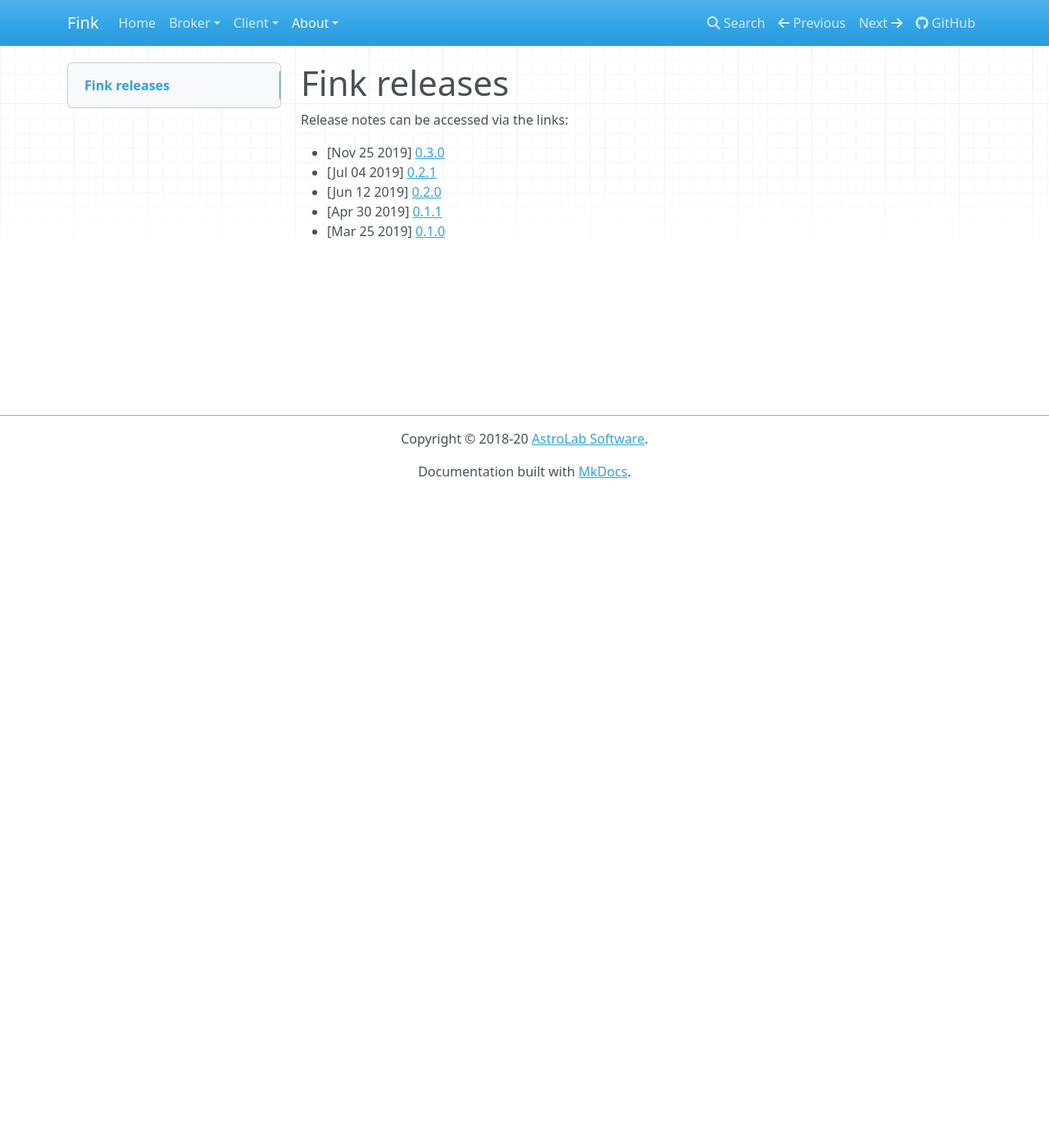
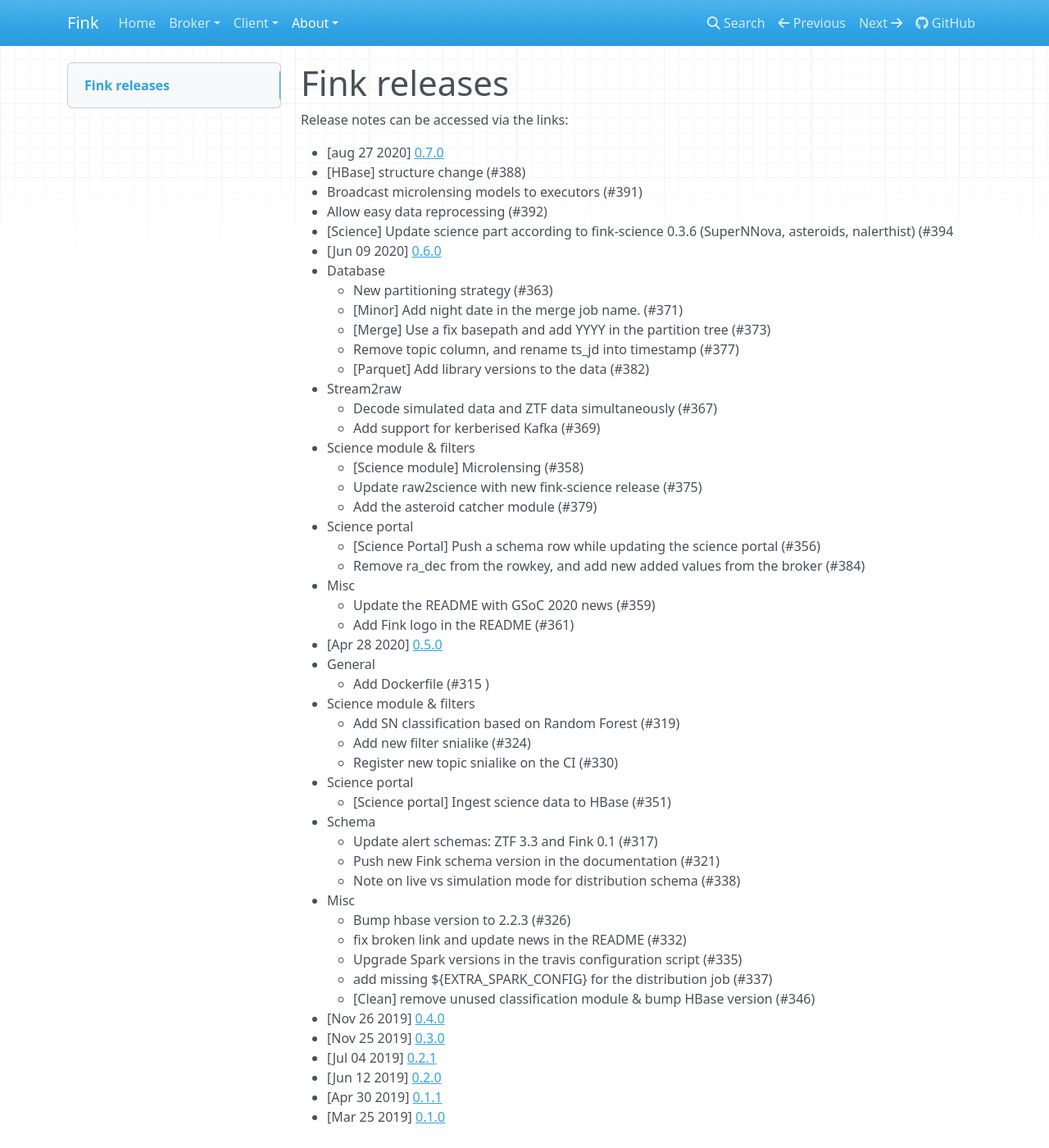
Before and after one commit to astrolabsoftware/fink, an MkDocs documentation site: the page built from docs/release-notes.md, in a window 1280 px wide and 1400 px high. Shown: the whole window at 82% size. Built offline with MkDocs 1.6.1, drawn with Linux system fonts in a browser that asks for light colours; nearby versions of some CDN libraries.

Commit message:
Update the release notes

```diff
--- a/docs/release-notes.md
+++ b/docs/release-notes.md
@@ -2,6 +2,51 @@
 
 Release notes can be accessed via the links:
 
+- [aug 27 2020] [0.7.0](https://github.com/astrolabsoftware/fink-broker/releases/tag/0.7.0)
+  - [HBase] structure change (#388)
+  - Broadcast microlensing models to executors (#391)
+  - Allow easy data reprocessing (#392)
+  - [Science] Update science part according to fink-science 0.3.6 (SuperNNova, asteroids, nalerthist) (#394
+- [Jun 09 2020] [0.6.0](https://github.com/astrolabsoftware/fink-broker/releases/tag/0.6.0)
+  - Database
+    - New partitioning strategy (#363)
+    - [Minor] Add night date in the merge job name. (#371)
+    - [Merge] Use a fix basepath and add YYYY in the partition tree (#373)
+    - Remove topic column, and rename ts_jd into timestamp (#377)
+    - [Parquet] Add library versions to the data (#382)
+  - Stream2raw
+    - Decode simulated data and ZTF data simultaneously (#367)
+    - Add support for kerberised Kafka (#369)
+  - Science module & filters
+    - [Science module] Microlensing (#358)
+    - Update raw2science with new fink-science release (#375)
+    - Add the asteroid catcher module (#379)
+  - Science portal
+    - [Science Portal] Push a schema row while updating the science portal  (#356)
+    - Remove ra_dec from the rowkey, and add new added values from the broker (#384)
+  - Misc
+    - Update the README with GSoC 2020 news (#359)
+    - Add Fink logo in the README  (#361)
+- [Apr 28 2020] [0.5.0](https://github.com/astrolabsoftware/fink-broker/releases/tag/0.5.0)
+  - General
+    - Add Dockerfile (#315 )
+  - Science module & filters
+    - Add SN classification based on Random Forest (#319)
+    - Add new filter snialike (#324)
+    - Register new topic snialike on the CI (#330)
+  - Science portal
+    - [Science portal] Ingest science data to HBase (#351)
+  - Schema
+    - Update alert schemas: ZTF 3.3 and Fink 0.1 (#317)
+    - Push new Fink schema version in the documentation (#321)
+    - Note on live vs simulation mode for distribution schema (#338)
+  - Misc
+    - Bump hbase version to 2.2.3 (#326)
+    - fix broken link and update news in the README (#332)
+    - Upgrade Spark versions in the travis configuration script (#335)
+    - add missing ${EXTRA_SPARK_CONFIG} for the distribution job  (#337)
+    - [Clean] remove unused classification module & bump HBase version (#346)
+- [Nov 26 2019] [0.4.0](https://github.com/astrolabsoftware/fink-broker/releases/tag/0.4.0)
 - [Nov 25 2019] [0.3.0](https://github.com/astrolabsoftware/fink-broker/releases/tag/0.3.0)
 - [Jul 04 2019] [0.2.1](https://github.com/astrolabsoftware/fink-broker/releases/tag/0.2.1)
 - [Jun 12 2019] [0.2.0](https://github.com/astrolabsoftware/fink-broker/releases/tag/0.2.0)
```
